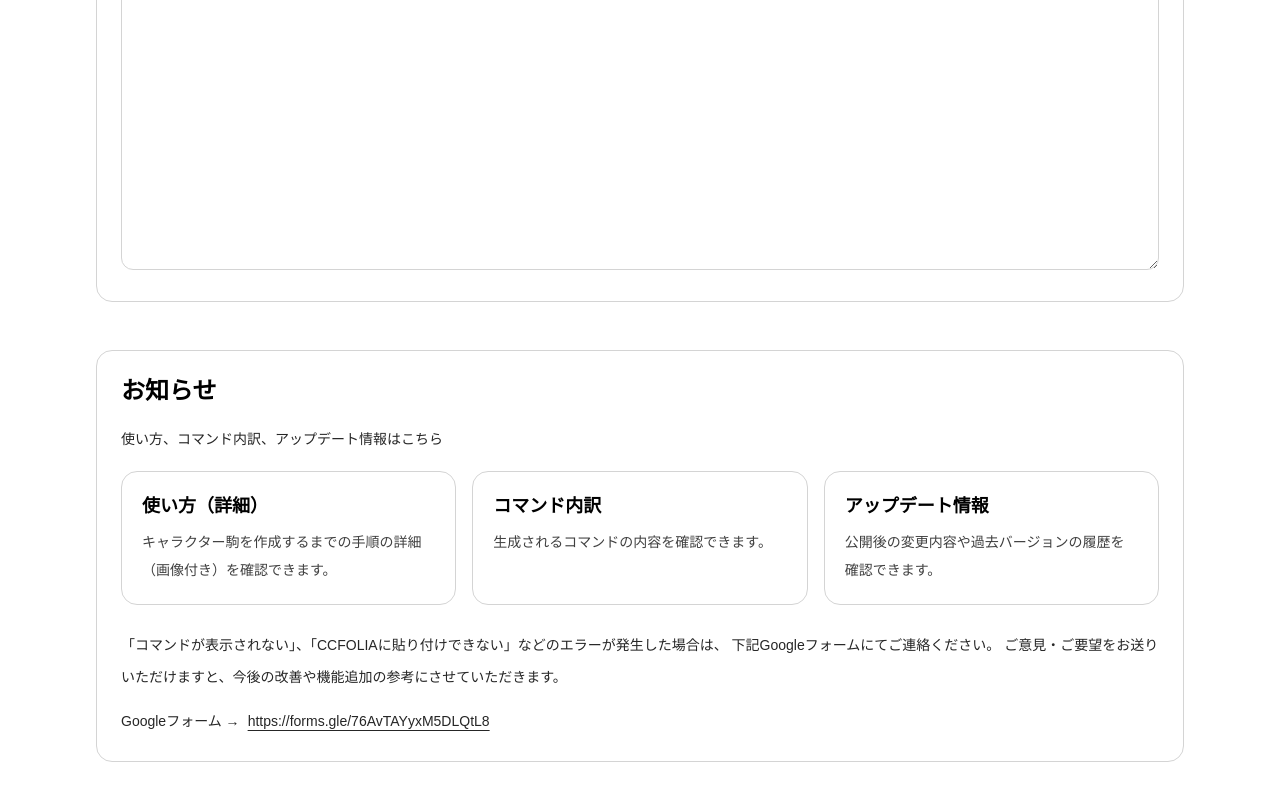
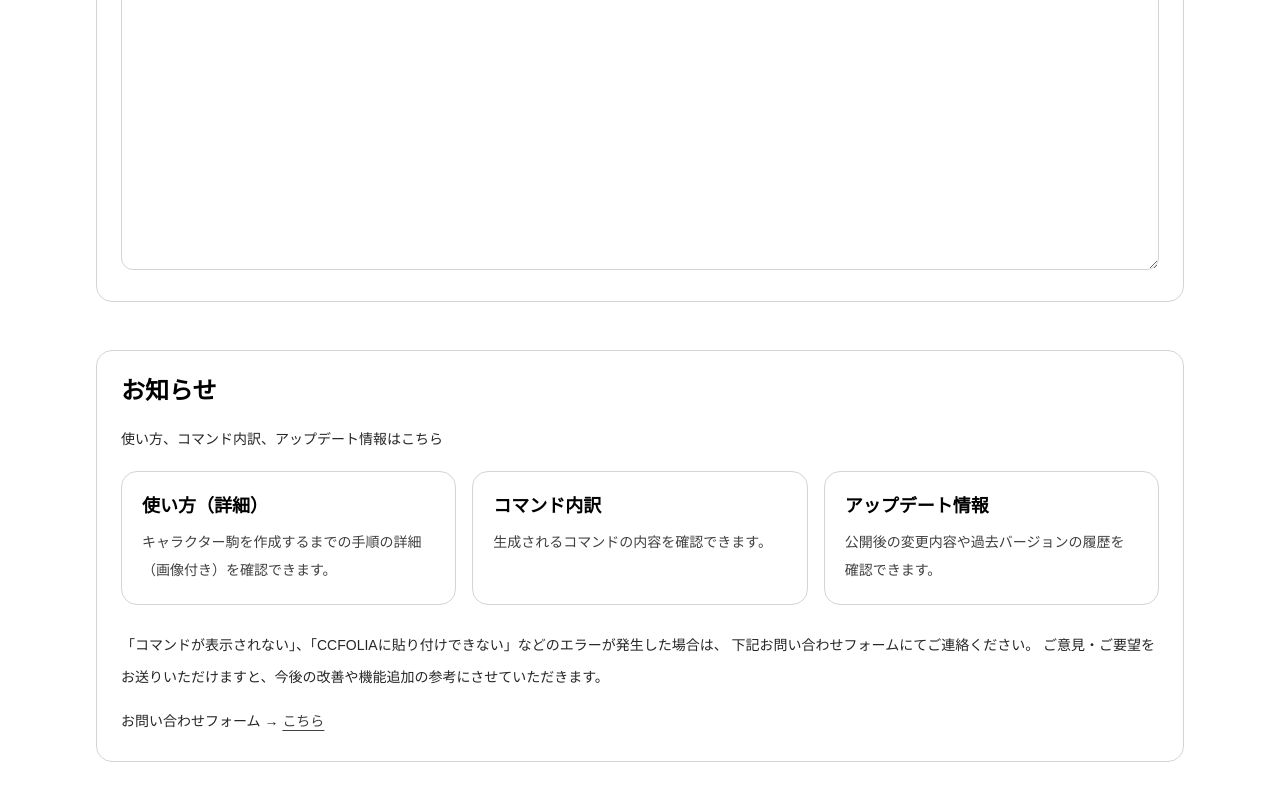
Before and after one commit to ramune428/lhtrpg_webapp_challenge, a Next.js app in the folder frontend/: page / in a window 1280 px wide. Shown: the part 1563-2363 px from the top of the page. Built offline with nearby package versions, Linux system fonts and the light colour scheme.

Commit message:
Link character page to contact page

```diff
--- a/frontend/app/page.tsx
+++ b/frontend/app/page.tsx
@@ -305,19 +305,14 @@ export default function HomePage() {
           <div className="mt-6 space-y-3 text-sm leading-8 text-neutral-800">
             <p>
               「コマンドが表示されない」、「CCFOLIAに貼り付けできない」などのエラーが発生した場合は、
-              下記Googleフォームにてご連絡ください。
+              下記お問い合わせフォームにてご連絡ください。
               ご意見・ご要望をお送りいただけますと、今後の改善や機能追加の参考にさせていただきます。
             </p>
             <p>
-              Googleフォーム →
-              <a
-                href={EXTERNAL_LINKS.feedbackForm}
-                target="_blank"
-                rel="noreferrer"
-                className="ml-2 underline underline-offset-4"
-              >
-                {EXTERNAL_LINKS.feedbackForm}
-              </a>
+              お問い合わせフォーム →{" "}
+              <Link href="/contact" className={BODY_LINK_CLASS}>
+                こちら
+              </Link>
             </p>
           </div>
         </section>
```
